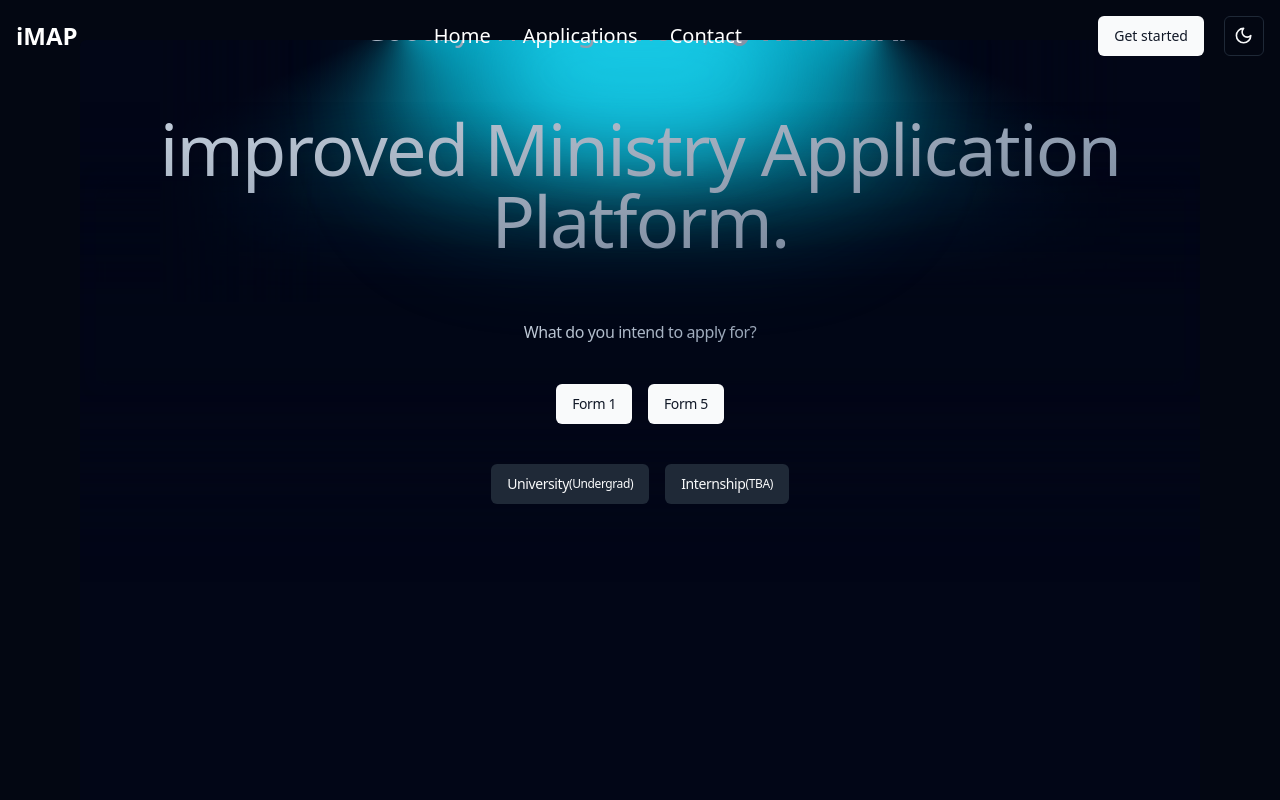
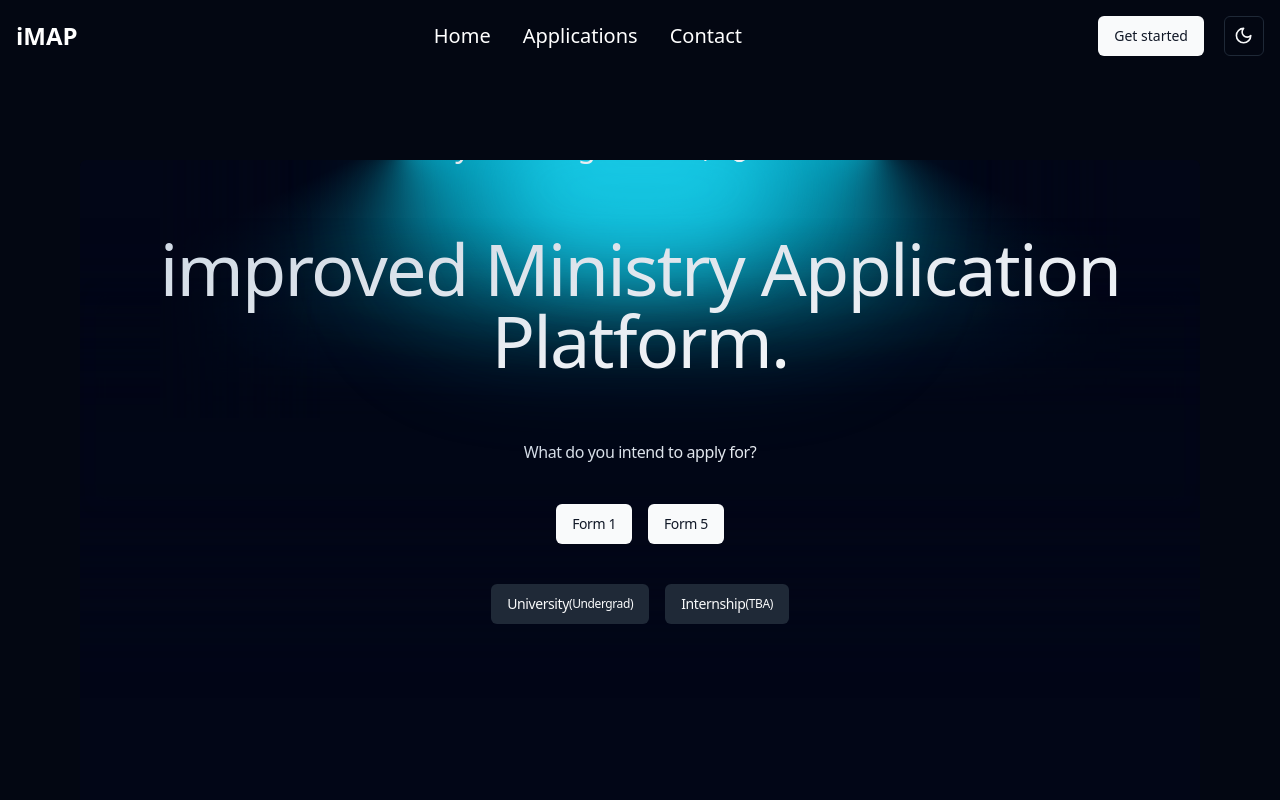
Before and after one commit to nyanyiwast/imap, a React (Vite) app: page / in a window 1280 px wide. Shown: the top 800 px of the page. Built offline with nearby package versions, Linux system fonts and the light colour scheme.

Commit message:
fix ui:greeting text on landing page

```diff
--- a/src/components/ui/lamp.tsx
+++ b/src/components/ui/lamp.tsx
@@ -9,6 +9,7 @@ export function LampDemo() {
   const navigateTo = useNavigate()
 
   return (
+    <div className='md:py-10 py-5'>
     <LampContainer>
       <motion.h1
         initial={{ opacity: 0.5, y: 100 }}
@@ -18,7 +19,7 @@ export function LampDemo() {
           duration: 0.8,
           ease: "easeInOut",
         }}
-        className="mt-8 bg-gradient-to-br from-slate-300 to-slate-500 py-4 bg-clip-text text-center text-md font-medium tracking-tight text-transparent md:text-3xl"
+        className="mt-8 bg-gradient-to-br from-slate-300 to-white py-5 bg-clip-text text-center text-md font-medium tracking-tight text-transparent md:text-3xl"
       >
         Goodbye Waiting Periods, <span className="font-bold">{" 👋🏽 "} Hello iMAP </span>
       </motion.h1>
@@ -30,7 +31,7 @@ export function LampDemo() {
           duration: 0.8,
           ease: "easeInOut",
         }}
-        className="mt-8 bg-gradient-to-br from-slate-300 to-slate-500 py-4 bg-clip-text text-center text-4xl font-medium tracking-tight text-transparent md:text-7xl"
+        className="mt-8 bg-gradient-to-br from-slate-300 to-white py-4 bg-clip-text text-center text-4xl font-medium tracking-tight text-transparent md:text-7xl"
       >
         improved Ministry Application Platform.
       </motion.h1>
@@ -42,7 +43,7 @@ export function LampDemo() {
           duration: 0.8,
           ease: "easeInOut",
         }}
-        className="mt-8 bg-gradient-to-br from-slate-300 to-slate-500 py-4 bg-clip-text text-center font-medium tracking-tight text-transparent"
+        className="mt-8 bg-gradient-to-br from-slate-300 to-white py-4 bg-clip-text text-center font-medium tracking-tight text-transparent"
       >
         What do you intend to apply for?
         <div className="flex justify-center items-center space-x-4 pt-10 px-5">
@@ -55,6 +56,7 @@ export function LampDemo() {
         </div>
       </motion.h1>
     </LampContainer>
+    </div>
   );
 }
 
--- a/src/pages/landing-page/StudentsHome.jsx
+++ b/src/pages/landing-page/StudentsHome.jsx
@@ -2,7 +2,9 @@ import { LampDemo } from '../../components/ui/lamp';
 
 function StudentsHome() {
   return (
+    <div className='py-20'>
       <LampDemo />
+    </div>
   )
 }
 
```
